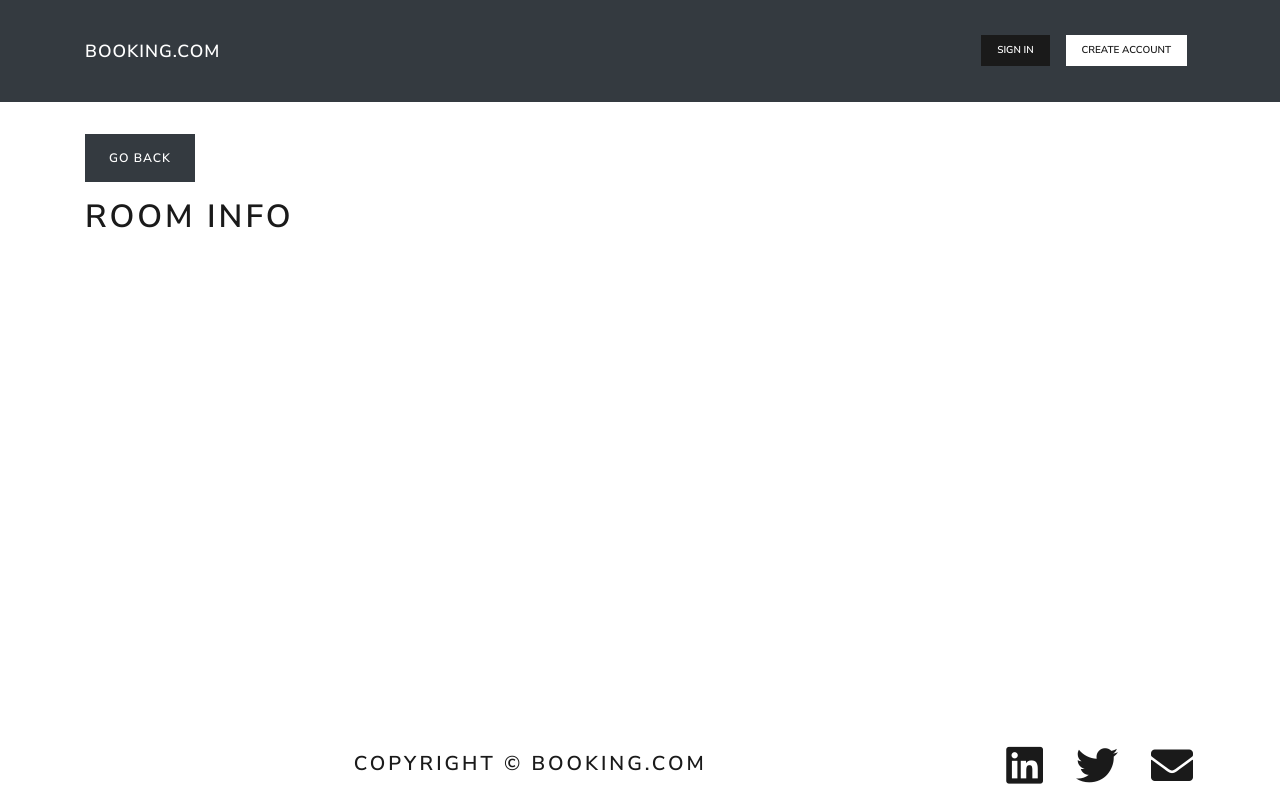
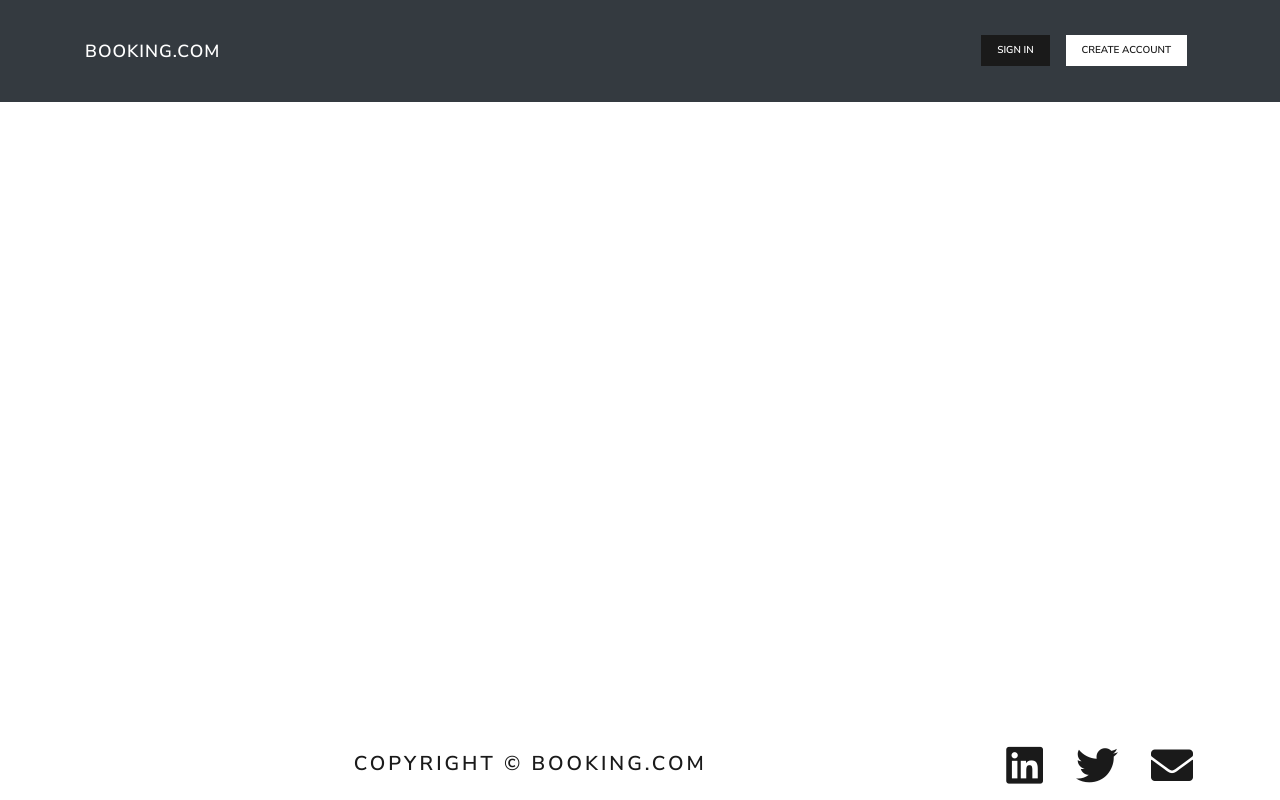
Before and after one commit to anubhavcu/booking.com, a React (Create React App) app: page /room/1 in a window 1280 px wide. Built offline with nearby package versions, Linux system fonts and the light colour scheme.

Commit message:
fetching data in roomInfo component

```diff
--- a/src/App.js
+++ b/src/App.js
@@ -19,7 +19,7 @@ const App = () => {
         <Route path='/signup' component={SignUp} />
         <Route path='/selectcity' component={Cities} exact />
         <Route path='/selectcity/:id' component={CityRooms} exact />
-        <Route path='/room/:id' component={RoomInfo} />
+        <Route path='/room/:city/:id' component={RoomInfo} />
       </main>
       <Footer />
     </Router>
--- a/src/components/RoomCard.js
+++ b/src/components/RoomCard.js
@@ -13,11 +13,11 @@ const RoomCard = ({ room }) => {
 
   return (
     <Card className='my-3 p-3 rounded customHover'>
-      <Link to={`/product/${room.id}`}>
+      <Link to={`/room/${room.city}/${room.id}`}>
         <Card.Img src={image} variant='top' className='image' />
       </Link>
       <Card.Body>
-        <Link to={`/room/${room.id}`}>
+        <Link to={`/room/${room.city}/${room.id}`}>
           <Card.Title as='div'>
             <strong>{room.name}</strong>
           </Card.Title>
--- a/src/components/RoomInfo.js
+++ b/src/components/RoomInfo.js
@@ -1,17 +1,28 @@
-import React, { useEffect } from 'react';
+import React, { useState, useEffect } from 'react';
 import { Link } from 'react-router-dom';
 import { Container } from 'react-bootstrap';
 
 const RoomInfo = ({ match }) => {
+  const [room, setRoom] = useState({});
   useEffect(() => {
-    console.log(match.params.id);
+    // console.log(match.params);
+    fetchRoomDetails();
   }, [match]);
+
+  const fetchRoomDetails = async () => {
+    const res = await fetch(
+      `http://localhost:5000/${match.params.city}/${match.params.id}`
+    );
+    const data = await res.json();
+    console.log(data);
+    setRoom(data);
+  };
   return (
     <Container>
       <Link className='btn btn-dark my-3 customHover' to='/selectcity'>
         Go Back
       </Link>
-      <h1>Room info</h1>
+      <h1>{room.name}</h1>
     </Container>
   );
 };
```
